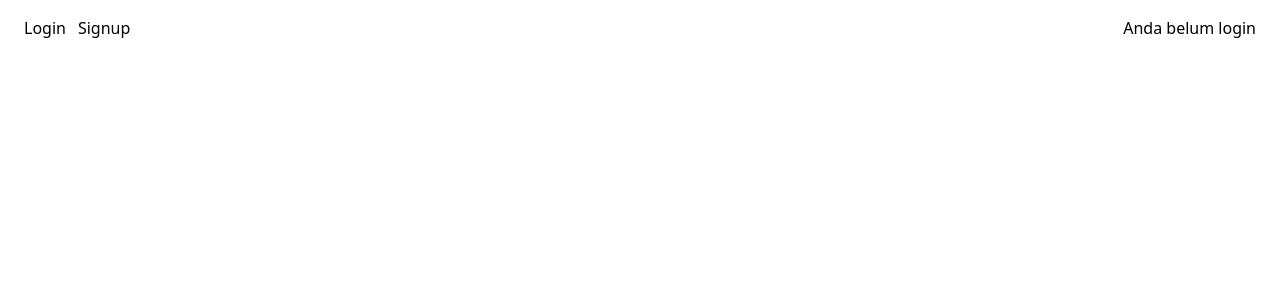
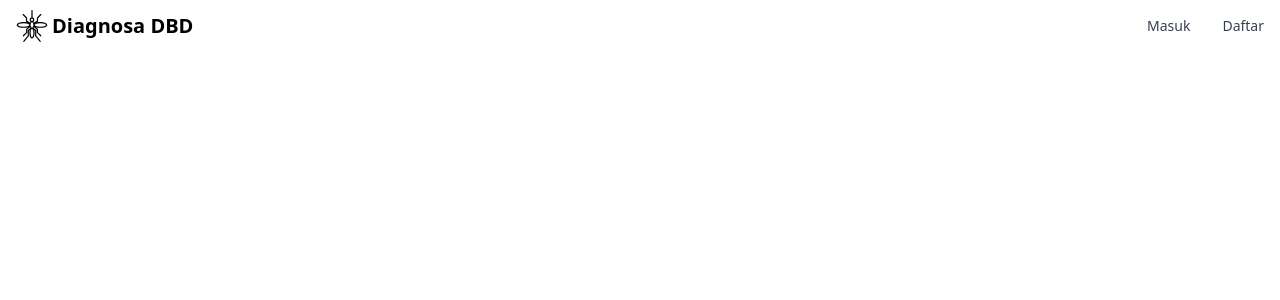
Before and after one commit to LinCie/diagnosa-frontend, a React (Vite) app: page / in a window 1280 px wide. Shown: the top 300 px of the page. Built offline with nearby package versions, Linux system fonts and the light colour scheme.

Commit message:
added root header

```diff
--- a/src/Root.tsx
+++ b/src/Root.tsx
@@ -1,20 +1,66 @@
+import {
+  Navbar,
+  NavbarBrand,
+  NavbarCollapse,
+  NavbarLink,
+  NavbarToggle,
+} from "flowbite-react";
 import { useCookies } from "react-cookie";
-import { Link } from "react-router-dom";
+import { Outlet, Link, useLocation } from "react-router-dom";
+import nyamuk from "./assets/images/nyamuk.svg";
+
+function Header() {
+  const [cookies, setCookie] = useCookies(["username"]);
+  const location = useLocation();
+
+  function keluar() {
+    setCookie("username", "");
+  }
+
+  return (
+    <header className="fixed inset-x-0 top-0">
+      <Navbar fluid rounded>
+        <NavbarBrand as={Link} to="/" className="gap-1">
+          <img src={nyamuk} className="size-8" alt="nyamuk dbd" />
+          <span className="self-center whitespace-nowrap text-xl font-semibold">
+            Diagnosa DBD
+          </span>
+        </NavbarBrand>
+        <NavbarToggle />
+        <NavbarCollapse>
+          {cookies.username ? (
+            <NavbarLink onClick={keluar} as={Link} to="/">
+              Keluar
+            </NavbarLink>
+          ) : (
+            <>
+              <NavbarLink
+                as={Link}
+                to="/masuk"
+                active={location.pathname === "/masuk"}
+              >
+                Masuk
+              </NavbarLink>
+              <NavbarLink
+                as={Link}
+                to="/daftar"
+                active={location.pathname === "/daftar"}
+              >
+                Daftar
+              </NavbarLink>
+            </>
+          )}
+        </NavbarCollapse>
+      </Navbar>
+    </header>
+  );
+}
 
 function Root() {
-  const [Cookies] = useCookies(["username"]);
-
   return (
     <main className="w-full">
-      <header className="fixed inset-x-0 top-0 flex items-center justify-between bg-white px-6 py-4">
-        <div className="flex gap-3">
-          <Link to="/login">Login</Link>
-          <Link to="/signup">Signup</Link>
-        </div>
-        <div>
-          {Cookies.username ? `Halo, ${Cookies.username}` : "Anda belum login"}
-        </div>
-      </header>
+      <Header />
+      <Outlet />
     </main>
   );
 }
```
Also changed, not shown: src/assets/images/nyamuk.svg (added), 1 other file (tests, documents, lock files or other folders).
